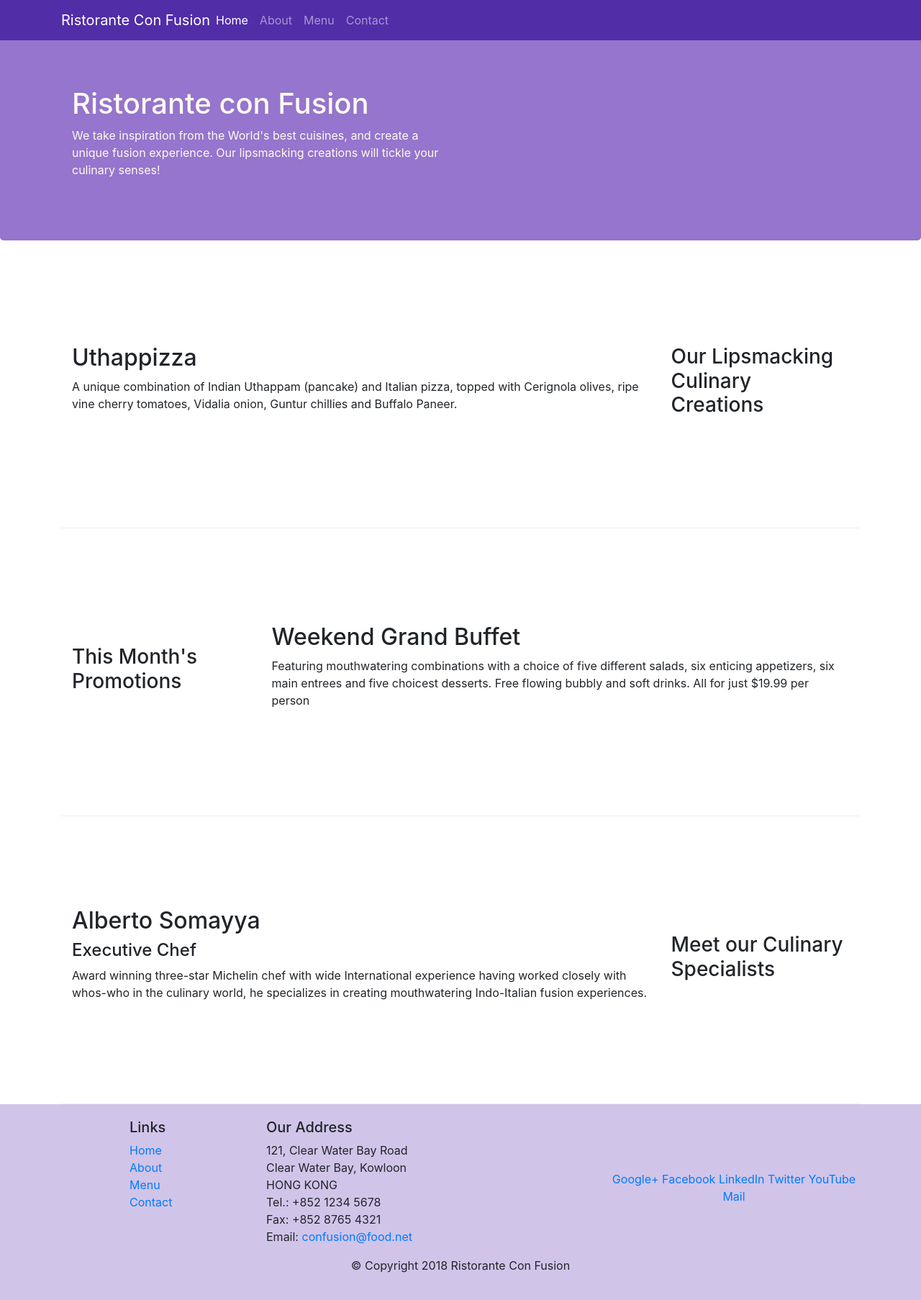
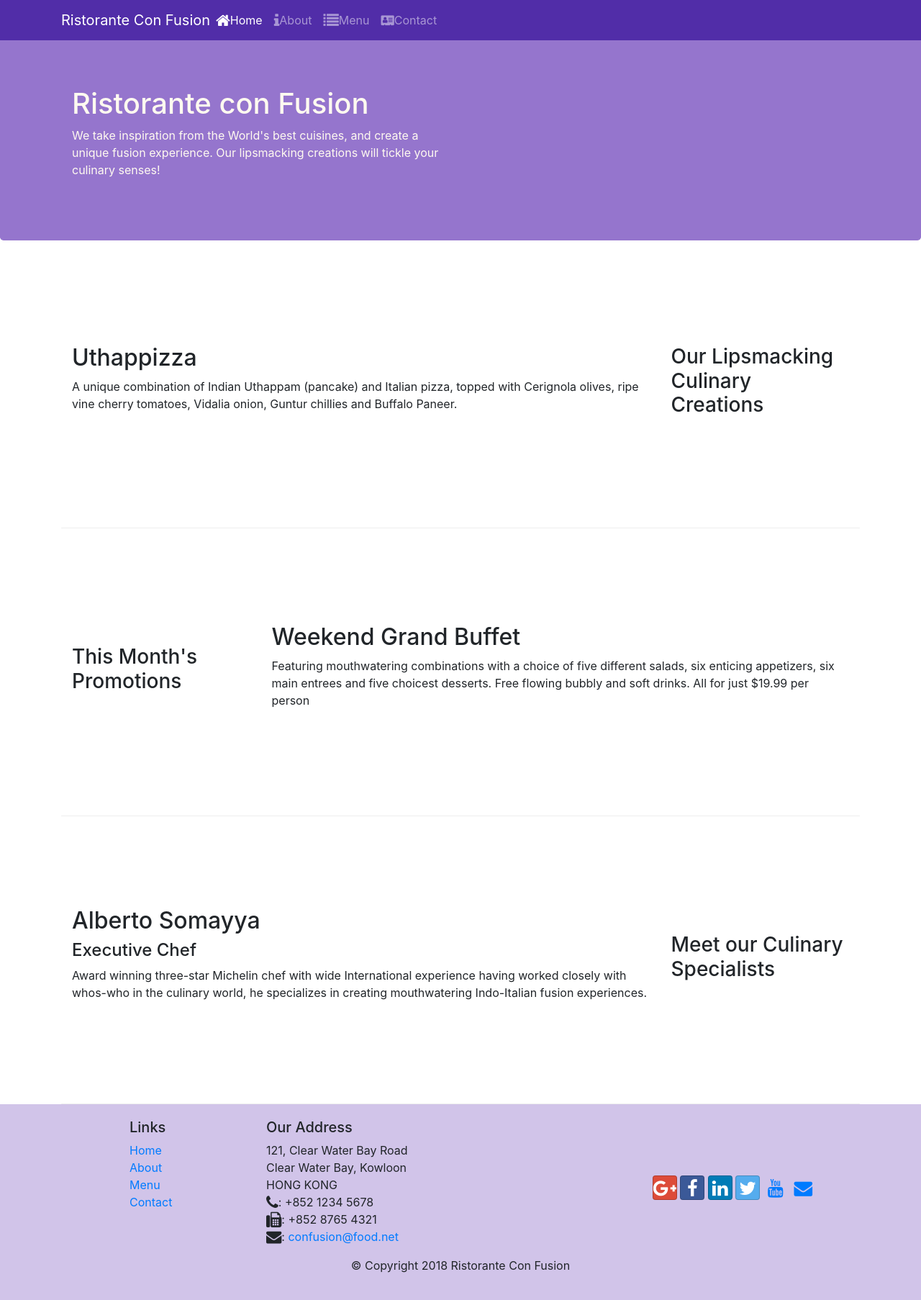
Before and after one commit to asimahmad/Bootstrap, a website: page index.html in a window 1280 px wide. Shown: the whole page at 72% size. Drawn offline with nearby package versions, Linux system fonts and the light colour scheme.

Commit message:
Icon fonts: font-awesome, font-social

```diff
--- a/index.html
+++ b/index.html
@@ -9,6 +9,8 @@
 
     <!-- Bootstrap CSS -->
     <link rel="stylesheet" href="node_modules/bootstrap/dist/css/bootstrap.min.css">
+    <link rel="stylesheet" href="node_modules/font-awesome/css/font-awesome.min.css">
+    <link rel="stylesheet" href="node_modules/bootstrap-social/bootstrap-social.css">
     <link rel="stylesheet" href="css/styles.css">
     <title>Ristorante Con Fusion</title>
 </head>
@@ -22,10 +24,10 @@
         <a class="navbar-brand mr-auto" href="#">Ristorante Con Fusion</a>
         <div class="collapse navbar-collapse" id="Navbar">
             <ul class="navbar-nav mr-auto"> <!-- mr-auto is for setting the right mirgin as much as possible-->
-                <li class="nav-item active"><a class="nav-link" href="#">Home</a></li>
-                <li class="nav-item"><a class="nav-link" href="./aboutus.html">About</a></li>
-                <li class="nav-item"><a class="nav-link" href="#">Menu</a></li>
-                <li class="nav-item"><a class="nav-link" href="#">Contact</a></li>
+                <li class="nav-item active"><a class="nav-link" href="#"><span class="fa fa-home fa-lg"></span>Home</a></li>
+                <li class="nav-item"><a class="nav-link" href="./aboutus.html"><span class="fa fa-info fa-lg"></span>About</a></li>
+                <li class="nav-item"><a class="nav-link" href="#"><span class="fa fa-list fa-lg"></span>Menu</a></li>
+                <li class="nav-item"><a class="nav-link" href="#"><span class="fa fa-address-card float-lg"></span>Contact</a></li>
             </ul>
         </div>
 
@@ -97,19 +99,19 @@
 		              121, Clear Water Bay Road<br>
 		              Clear Water Bay, Kowloon<br>
 		              HONG KONG<br>
-		              Tel.: +852 1234 5678<br>
-		              Fax: +852 8765 4321<br>
-		              Email: <a href="mailto:confusion@food.net">confusion@food.net</a>
+		              <i class="fa fa-phone fa-lg"></i>: +852 1234 5678<br>
+		              <i class="fa fa-fax fa-lg"></i>: +852 8765 4321<br>
+		              <i class="fa fa-envelope fa-lg"></i>: <a href="mailto:confusion@food.net">confusion@food.net</a>
 		           </address>
                 </div>
                 <div class="col-12 col-sm-4 align-self-center">
                     <div class="text-center">
-                        <a href="http://google.com/+">Google+</a>
-                        <a href="http://www.facebook.com/profile.php?id=">Facebook</a>
-                        <a href="http://www.linkedin.com/in/">LinkedIn</a>
-                        <a href="http://twitter.com/">Twitter</a>
-                        <a href="http://youtube.com/">YouTube</a>
-                        <a href="mailto:">Mail</a>
+                        <a class="btn btn-social-icon btn-google" href="http://google.com/+"><i class="fa fa-google-plus"></i></a>
+                        <a class="btn btn-social-icon btn-facebook" href="http://www.facebook.com/profile.php?id="><i class="fa fa-facebook fa-lg"></i></a>
+                        <a class="btn btn-social-icon btn-linkedin" href="http://www.linkedin.com/in/"><i class="fa fa-linkedin fa-lg"></i></a>
+                        <a class="btn btn-social-icon btn-twitter" href="http://twitter.com/"><i class="fa fa-twitter fa-lg"></i></a>
+                        <a class="btn btn-social-icon btn-youtube" href="http://youtube.com/"><i class="fa fa-youtube"></i></a>
+                        <a class="btn btn-social-icon" href="mailto:"><i class="fa fa-envelope"></i></a>
                     </div>
                 </div>
            </div>
--- a/package.json
+++ b/package.json
@@ -15,6 +15,8 @@
   },
   "dependencies": {
     "bootstrap": "^4.0.0",
+    "bootstrap-social": "^5.1.1",
+    "font-awesome": "^4.7.0",
     "jquery": "^3.3.1",
     "popper.js": "^1.12.9"
   }
```
Also changed, not shown: Ideation/Idea.txt (+4 -9 lines), aboutus.html (+15 -13 lines), 1 other file.
